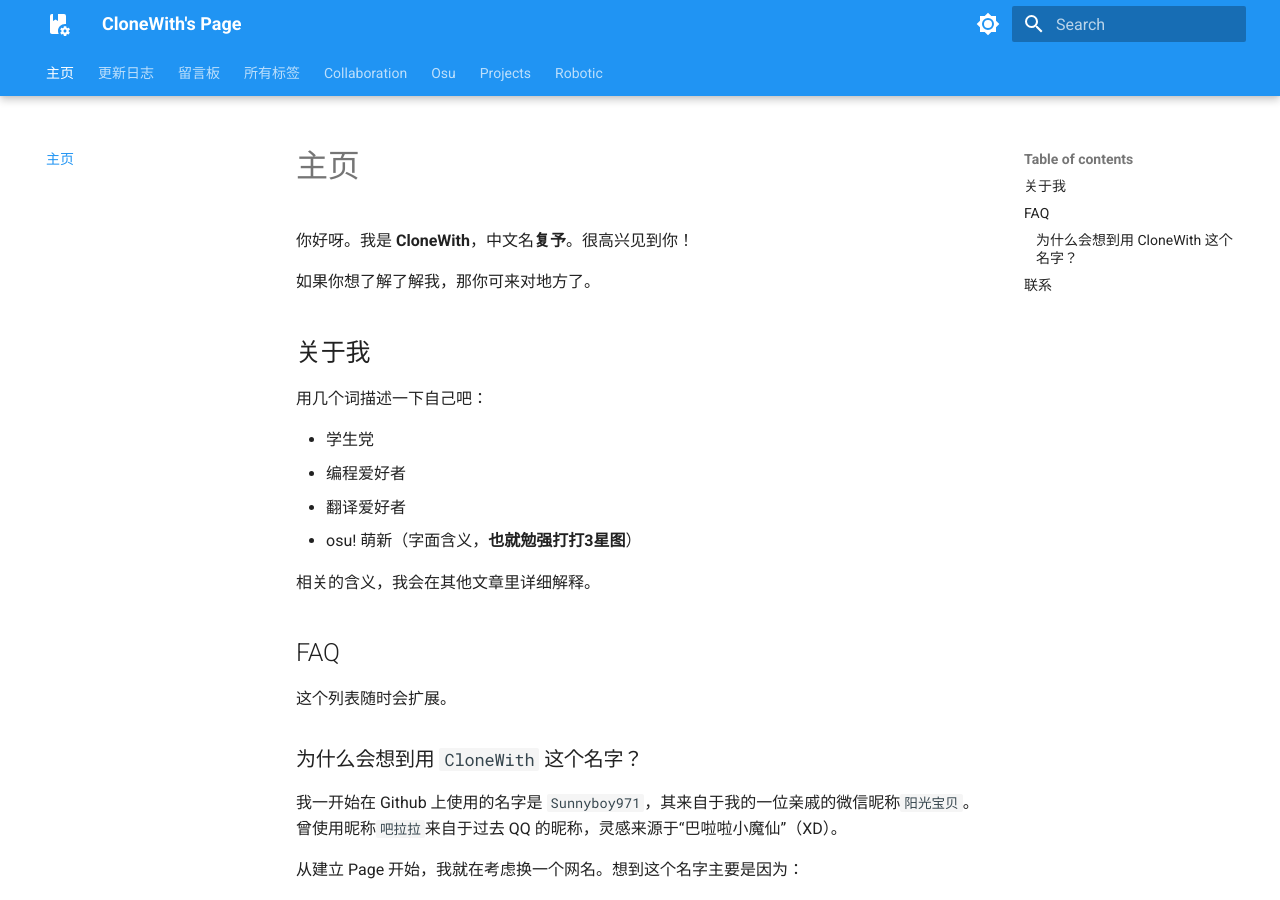
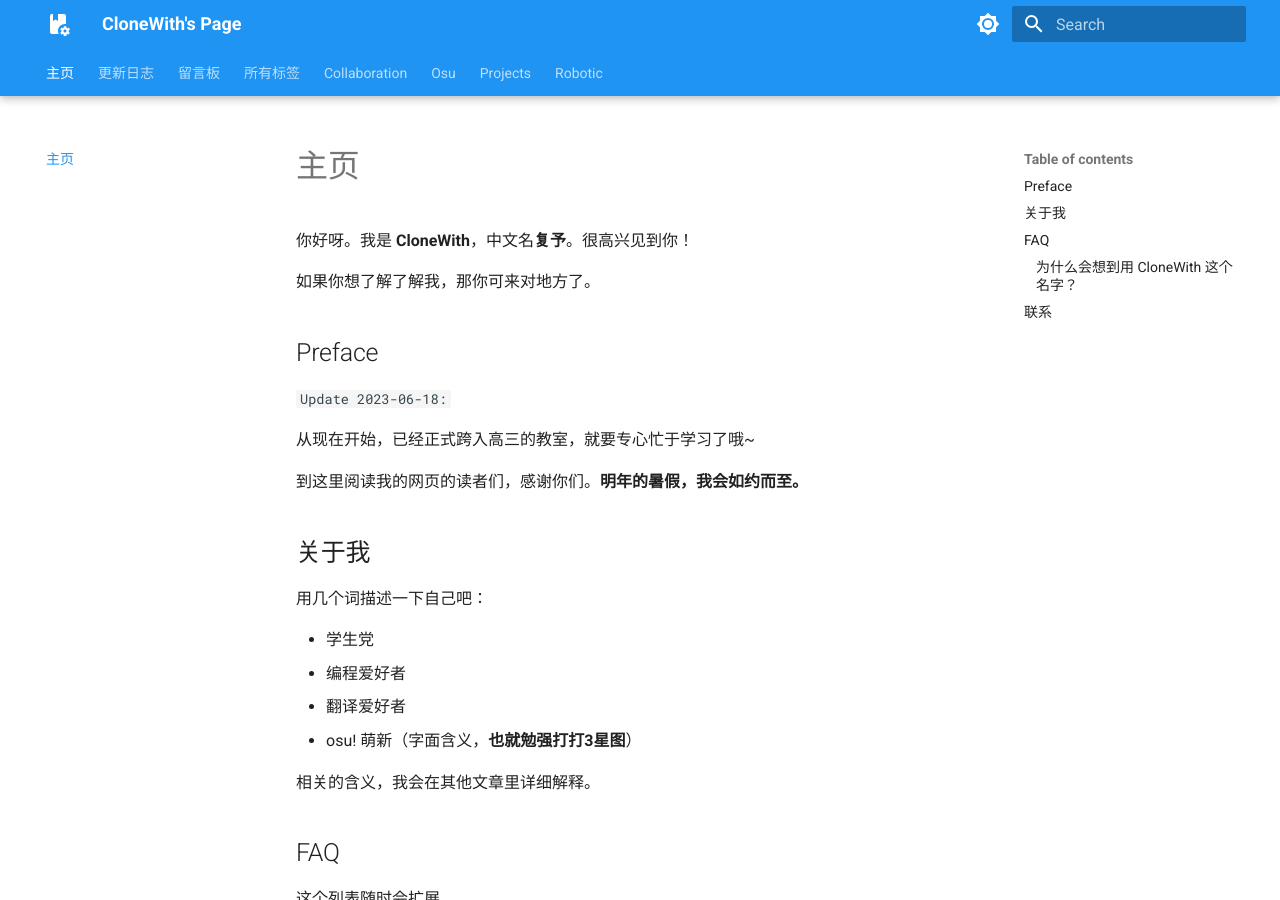
Before and after one commit to Sunnyboy971/Sunnyboy971.github.io, an MkDocs documentation site: the page built from docs/index.md, in a window 1280 px wide and 900 px high. Built offline with MkDocs 1.6.1 and Material for MkDocs 9.7.7, drawn with Linux system fonts in a browser that asks for light colours; comment, search, counter and statistics services are not loaded.

Commit message:
`2023-6-18` A promise

```diff
--- a/docs/index.md
+++ b/docs/index.md
@@ -7,6 +7,14 @@ comments: true
 你好呀。我是 **CloneWith**，中文名**复予**。很高兴见到你！
 
 如果你想了解了解我，那你可来对地方了。
+
+## Preface
+
+`Update 2023-06-18:`
+
+从现在开始，已经正式跨入高三的教室，就要专心忙于学习了哦~
+
+到这里阅读我的网页的读者们，感谢你们。**明年的暑假，我会如约而至。**
 
 ## 关于我 {#About}
 
```
Also changed, not shown: docs/collaboration/index.md (+2 -2 lines).
